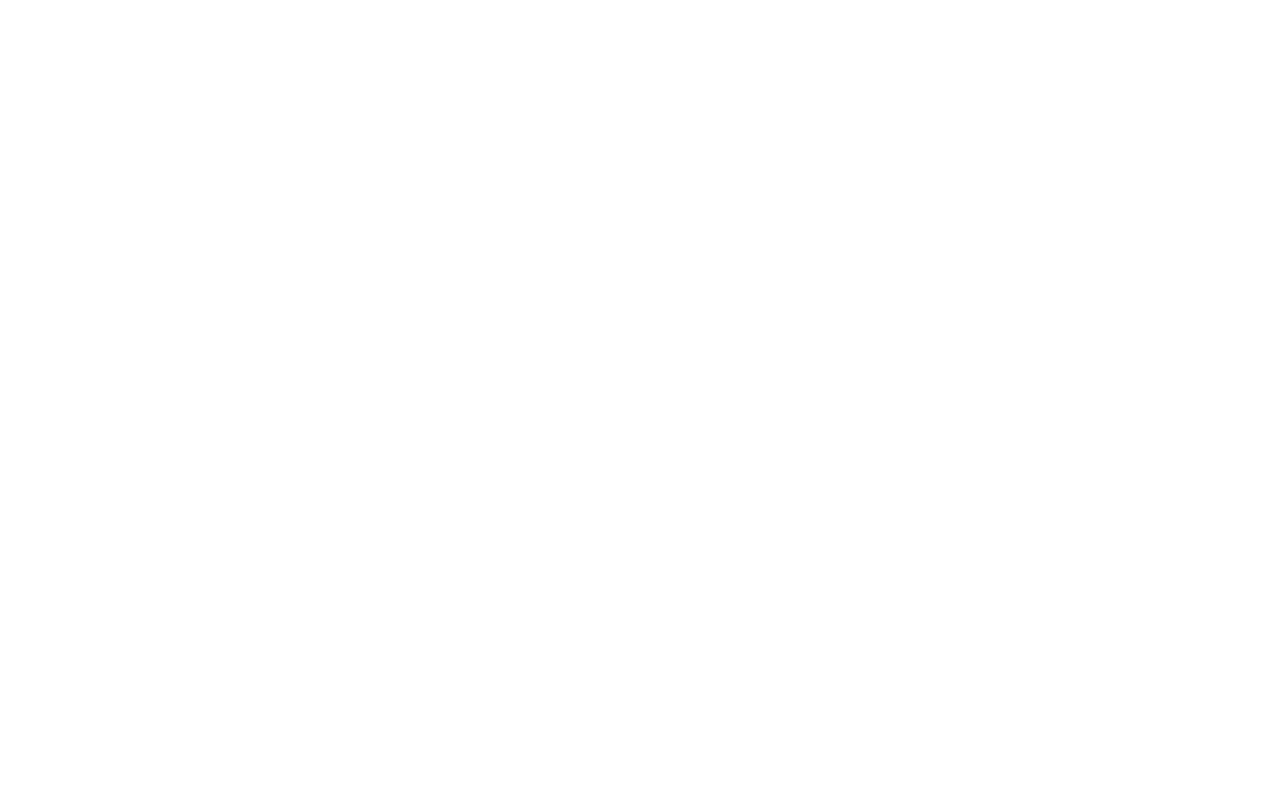
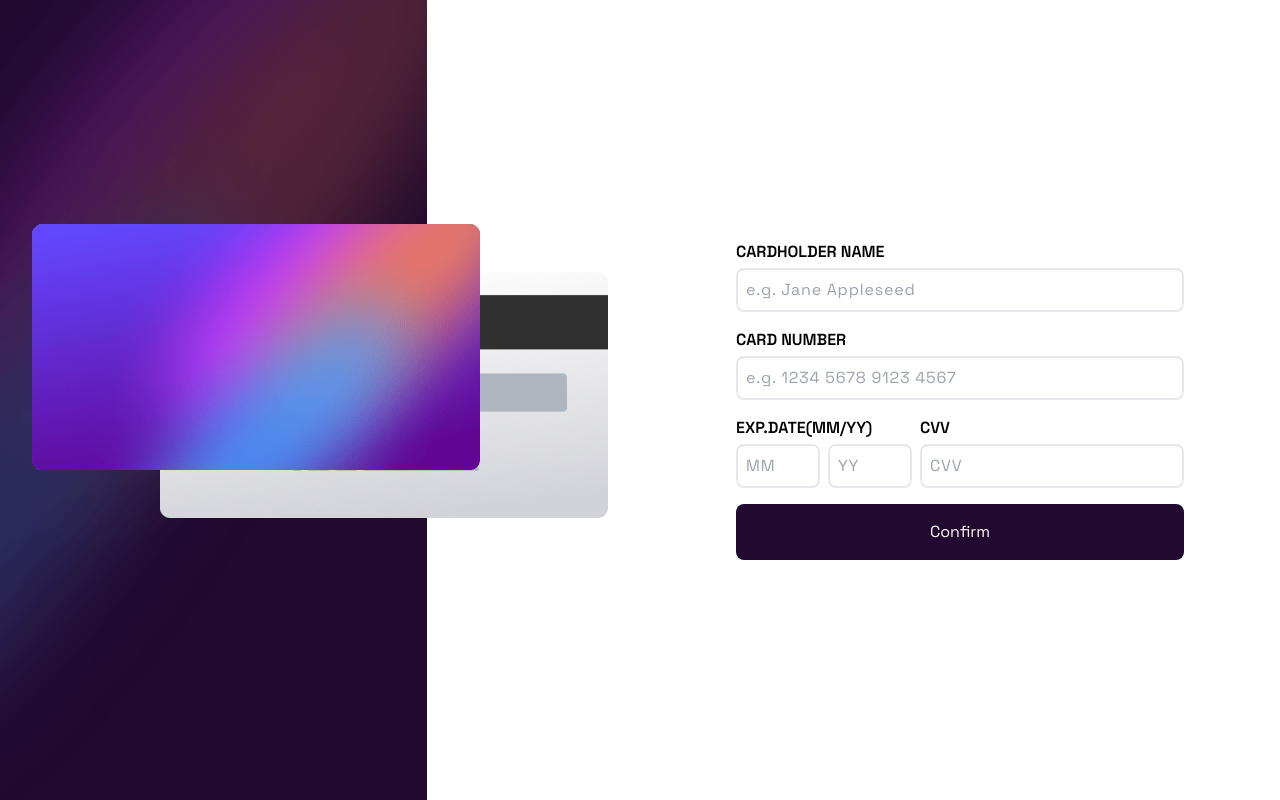
Before and after one commit to mihirbhatkar/fm-interactive-card-details, a React (Vite) app: page / in a window 1280 px wide. Built offline with nearby package versions, Linux system fonts and the light colour scheme.

Commit message:
adding more

```diff
--- a/src/App.jsx
+++ b/src/App.jsx
@@ -1,7 +1,102 @@
 function App() {
   return (
     <>
-      <div className="min-h-screen overflow-hidden flex flex-col sm:grid sm:grid-cols-[1fr_2fr]"></div>
+      <div className="h-screen grid grid-rows-2 lg:grid-cols-2 lg:grid-rows-none place-content-center overflow-hidden relative">
+        <img
+          src="./images/bg-main-mobile.png"
+          alt="mobile background"
+          className="absolute top-0 z-0 lg:hidden transform scale-x-[5] h-1/3"
+        />
+        <img
+          src="./images/bg-main-desktop.png"
+          alt=""
+          className="absolute left-0 w-1/3 min-h-screen hidden lg:block"
+        />
+        <div className="relative flex items-center justify-center ">
+          <img
+            src="./images/bg-card-back.png"
+            alt="card back"
+            className="absolute z-10 right-8 top-12 lg:right-8 lg:bottom-0 max-w-md w-3/4"
+          />
+
+          <img
+            src="./images/bg-card-front.png"
+            alt="card front"
+            className="absolute z-20 left-8 bottom-14 lg:left-8 lg:top-0 max-w-md w-3/4"
+          />
+        </div>
+
+        <article className="relative p-4 grid place-content-center">
+          <form className="flex flex-col gap-4 max-w-md">
+            <div className="space-y-1">
+              <label htmlFor="name" className="font-semibold">
+                CARDHOLDER NAME
+              </label>
+              <input
+                type="text"
+                id="name"
+                name="name"
+                placeholder="e.g. Jane Appleseed"
+                className="border-2 w-full rounded-lg p-2 tracking-wider focus:border-violet-900 hover:cursor-pointer focus:outline-transparent"
+              />
+            </div>
+            <div className="space-y-1">
+              <label htmlFor="number" className="font-semibold">
+                CARD NUMBER
+              </label>
+              <input
+                type="text"
+                id="number"
+                name="number"
+                placeholder="e.g. 1234 5678 9123 4567"
+                className="border-2 w-full rounded-lg p-2 tracking-wider focus:border-violet-900 hover:cursor-pointer focus:outline-transparent"
+              />
+            </div>
+
+            <div className="grid grid-cols-[2fr_3fr] gap-2">
+              <div className="flex flex-col gap-1">
+                <label htmlFor="month" className="font-semibold">
+                  EXP.DATE(MM/YY)
+                </label>
+                <div className="flex gap-2">
+                  <input
+                    type="text"
+                    id="month"
+                    name="month"
+                    placeholder="MM"
+                    className="border-2 w-full rounded-lg p-2 tracking-wider focus:border-violet-900 hover:cursor-pointer focus:outline-transparent"
+                  />
+                  <input
+                    type="text"
+                    id="year"
+                    name="year"
+                    placeholder="YY"
+                    className="border-2 w-full rounded-lg p-2 tracking-wider focus:border-violet-900 hover:cursor-pointer focus:outline-transparent"
+                  />
+                </div>
+              </div>
+              <div className="flex flex-col gap-1">
+                <label htmlFor="cvv" className="font-semibold">
+                  CVV
+                </label>
+                <input
+                  type="text"
+                  id="cvv"
+                  name="cvv"
+                  placeholder="CVV"
+                  className="border-2 w-full rounded-lg p-2 tracking-wider focus:border-violet-900 hover:cursor-pointer focus:outline-transparent"
+                />
+              </div>
+            </div>
+            <button
+              className="bg-neu-very-dark-violet p-4 text-center text-neu-white rounded-lg"
+              type="submit"
+            >
+              Confirm
+            </button>
+          </form>
+        </article>
+      </div>
     </>
   );
 }
```
